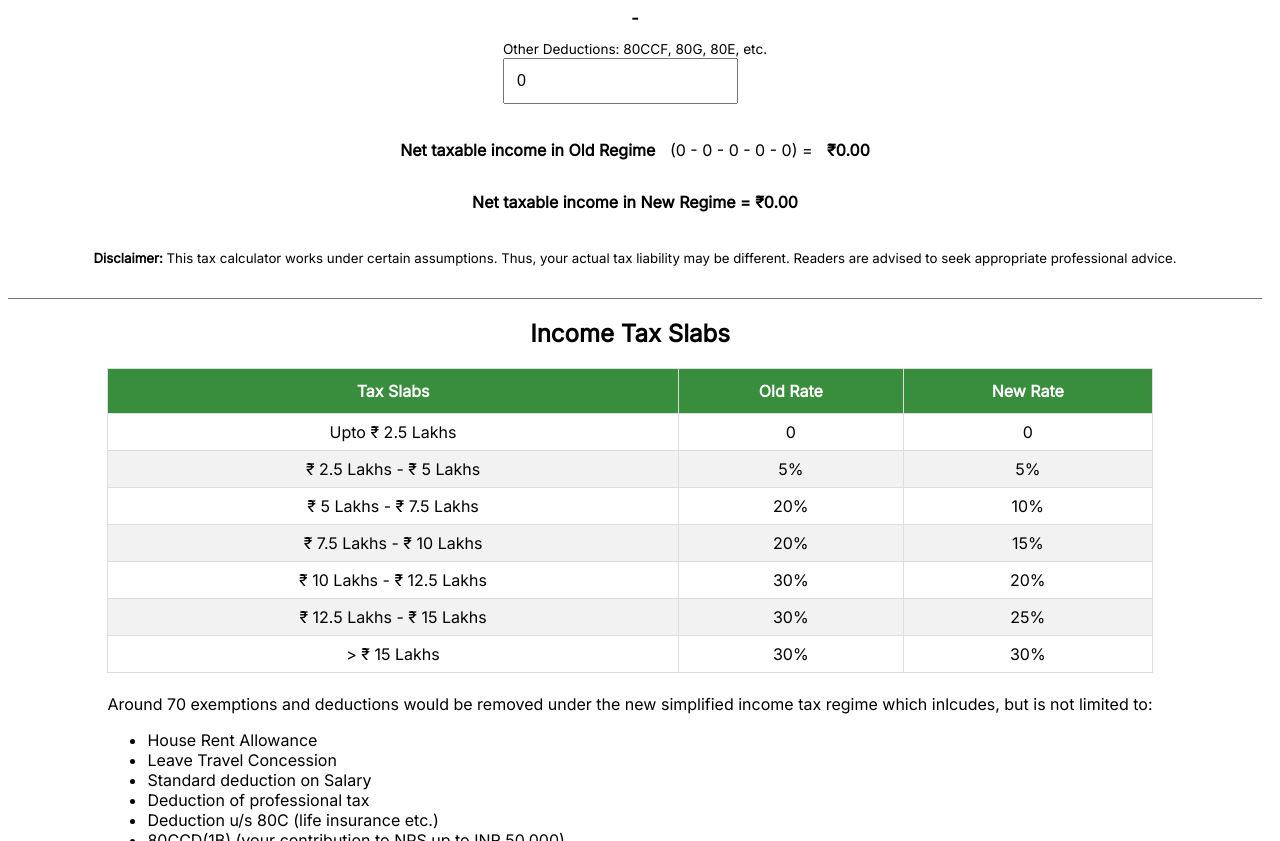
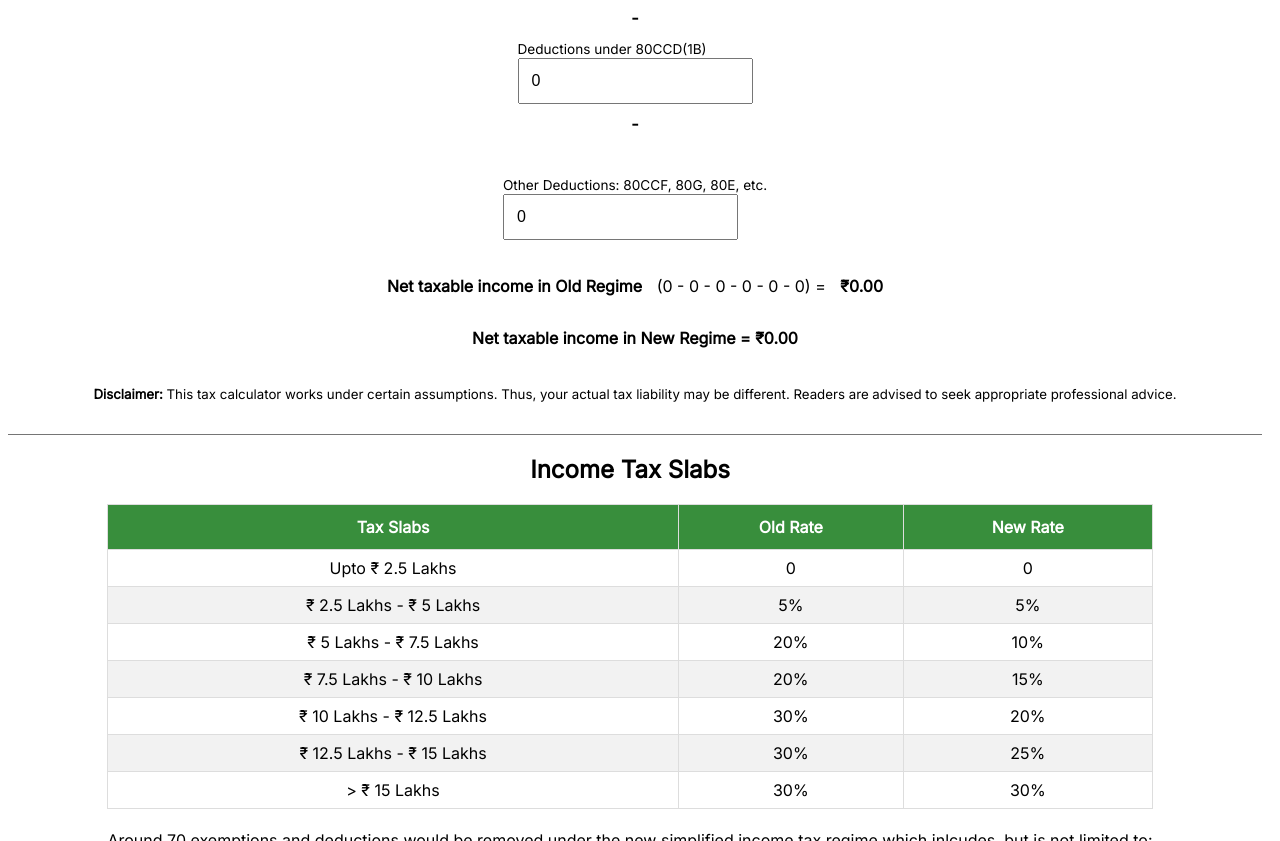
Before and after one commit to drishit96/income-tax-calculator, a Svelte app: page / in a window 1280 px wide. Shown: the part 1566-2407 px from the top of the page. Built offline with nearby package versions, Linux system fonts and the light colour scheme.

Commit message:
Add separate input for 80CCD(1B)

```diff
--- a/src/App.svelte
+++ b/src/App.svelte
@@ -43,14 +43,17 @@
 			<NumInput dataId="deduction80C" label="Deductions under 80C" bind:value={deduction80C} /><b>-</b>
 			<NumInput dataId="deduction80D" label="Deductions under 80D" bind:value={deduction80D} /><b>-</b>
 			<NumInput dataId="deduction80TTA" label="Deductions under 80TTA" bind:value={deduction80TTA} disabled /><b>-</b>
-			<NumInput dataId="otherDeductions" label="Other Deductions: 80CCF, 80G, 80E, etc." bind:value={otherDeductions} />
+			<NumInput dataId="deduction80CCD1B" label="Deductions under 80CCD(1B)" bind:value={deduction80CCD1B} /><b>-</b>
+			<span class="marginTop10">
+				<NumInput dataId="otherDeductions" label="Other Deductions: 80CCF, 80G, 80E, etc." bind:value={otherDeductions} />
+			</span>
 		</div>
 
 		<br/>
 		<p>
 			<b>Net taxable income in Old Regime</b>
 			({grossTotalIncomeUnderOldRegime >= 0 ? grossTotalIncomeUnderOldRegime : 0} - {Math.min(150000, number(deduction80C))} -
-			 {Math.min(100000, number(deduction80D))} - {deduction80TTA} - {number(otherDeductions)}) =
+			 {Math.min(100000, number(deduction80D))} - {deduction80TTA} - {Math.min(50000, number(deduction80CCD1B))} - {number(otherDeductions)}) =
 			<b>{numFormatterWithDec.format(netTaxableIncomeUnderOldRegime >= 0 ? netTaxableIncomeUnderOldRegime : 0)}</b>
 		</p>
 
@@ -191,6 +194,7 @@
 	let incomeFromHouseProperty = 0;
 	let deduction80C = 0;
 	let deduction80D = 0;
+	let deduction80CCD1B = 0;
 	let otherDeductions = 0;
 
 	let dialog;
@@ -209,7 +213,8 @@
 	$: grossTotalIncomeUnderNewRegime = number(grossSalary) + number(incomeFromOtherSources) + number(incomeFromSavingsAccount)
 																			+ number(incomeFromHouseProperty);
 	$: netTaxableIncomeUnderOldRegime = grossTotalIncomeUnderOldRegime - Math.min(150000, number(deduction80C)) -
-																			Math.min(100000, number(deduction80D)) - deduction80TTA - number(otherDeductions);
+																			Math.min(100000, number(deduction80D)) - Math.min(50000, number(deduction80CCD1B)) -
+																			deduction80TTA - number(otherDeductions);
 	$: taxPayableUnderOldRegime = getTaxPayable(netTaxableIncomeUnderOldRegime, OLD_TAX_REGIME);
 	$: taxPayableUnderNewRegime = getTaxPayable(grossTotalIncomeUnderNewRegime, NEW_TAX_REGIME);
 
@@ -357,6 +362,10 @@
 		.taxPayableContainer {
 			width: 40%;
 		}
+
+		.marginTop10 {
+			margin-top: 30px;
+		}
 	}
 
 	@media only screen and (max-width: 600px) {
```
Also changed, not shown: 1 other file (tests, documents, lock files or other folders).
